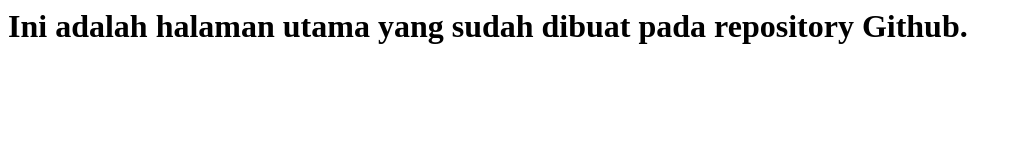
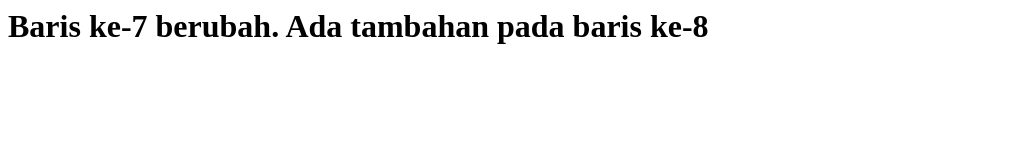
Before and after one commit to Ressanovamaulina/My-Project, a plain HTML site: page index.html in a window 1280 px wide. Shown: the whole page, without its empty margins (0-1022 px from the left). Drawn offline with Linux system fonts and the light colour scheme.

Commit message:
Update index.html

```diff
--- a/index.html
+++ b/index.html
@@ -5,7 +5,8 @@
 </html>
 <body>
     <h1>
-        Ini adalah halaman utama yang sudah dibuat pada repository Github.
+        Baris ke-7 berubah.
+        Ada tambahan pada baris ke-8
     </h1>
 </body>
 </html>
```
